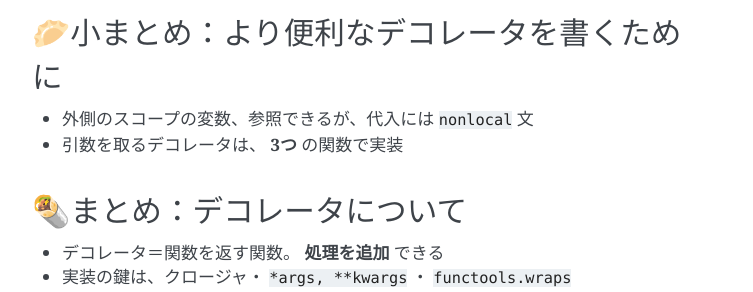
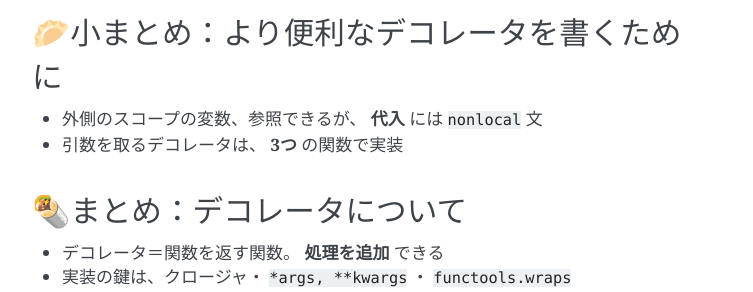
Before and after one commit to ftnext/2021_slides, a Sphinx documentation site: the page built from source/rakus_Aug_pythontips/about_decorators.rst, in a window 1280 px wide and 900 px high, scrolled down 12253 px. Shown: the part 284-576 px from the top of the window, without its empty margins (388-1141 px from the left). Built offline with Sphinx 7.4.7, drawn with Linux system fonts in a browser that asks for light colours; comment, search, counter and statistics services are not loaded.

Commit message:
[style] Add GitHub icon and highlight

```diff
--- a/source/rakus_Aug_pythontips/more_decorators.rst.txt
+++ b/source/rakus_Aug_pythontips/more_decorators.rst.txt
@@ -20,7 +20,7 @@
         values.sort(key=helper)
         return found
 
-https://github.com/bslatkin/effectivepython/blob/master/example_code/item_21.py#L65
+:raw-html:`<i class="fab fa-github"></i>` https://github.com/bslatkin/effectivepython/blob/master/example_code/item_21.py#L65
 
 優先したかを返していない？🤨
 ------------------------------------------------
@@ -223,5 +223,5 @@ https://fastapi.tiangolo.com/ja/tutorial/first-steps/
 🥟小まとめ：より便利なデコレータを書くために
 ============================================================
 
-* 外側のスコープの変数、参照できるが、代入には ``nonlocal`` 文
+* 外側のスコープの変数、参照できるが、 **代入** には ``nonlocal`` 文
 * 引数を取るデコレータは、 **3つ** の関数で実装
```
